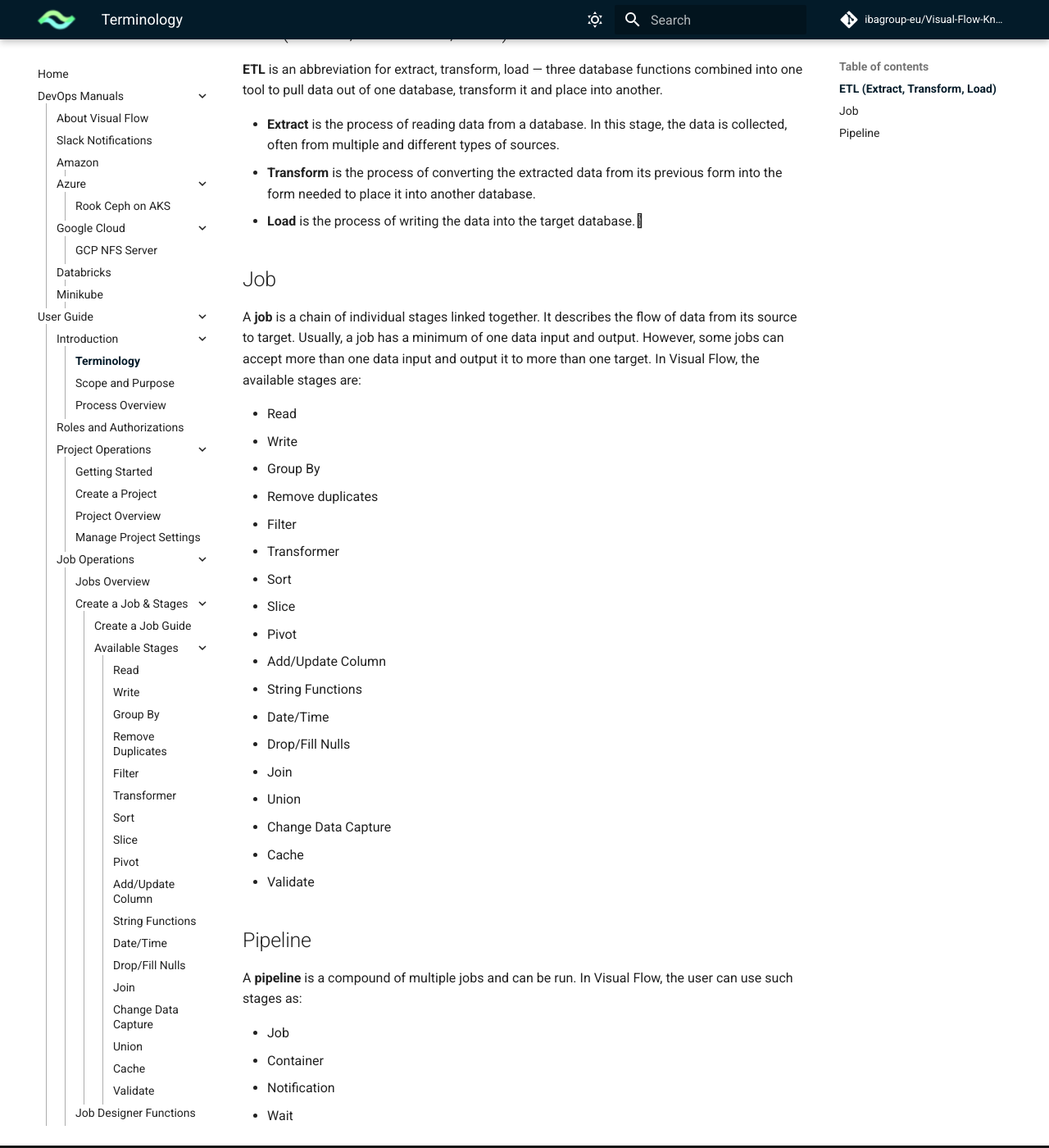
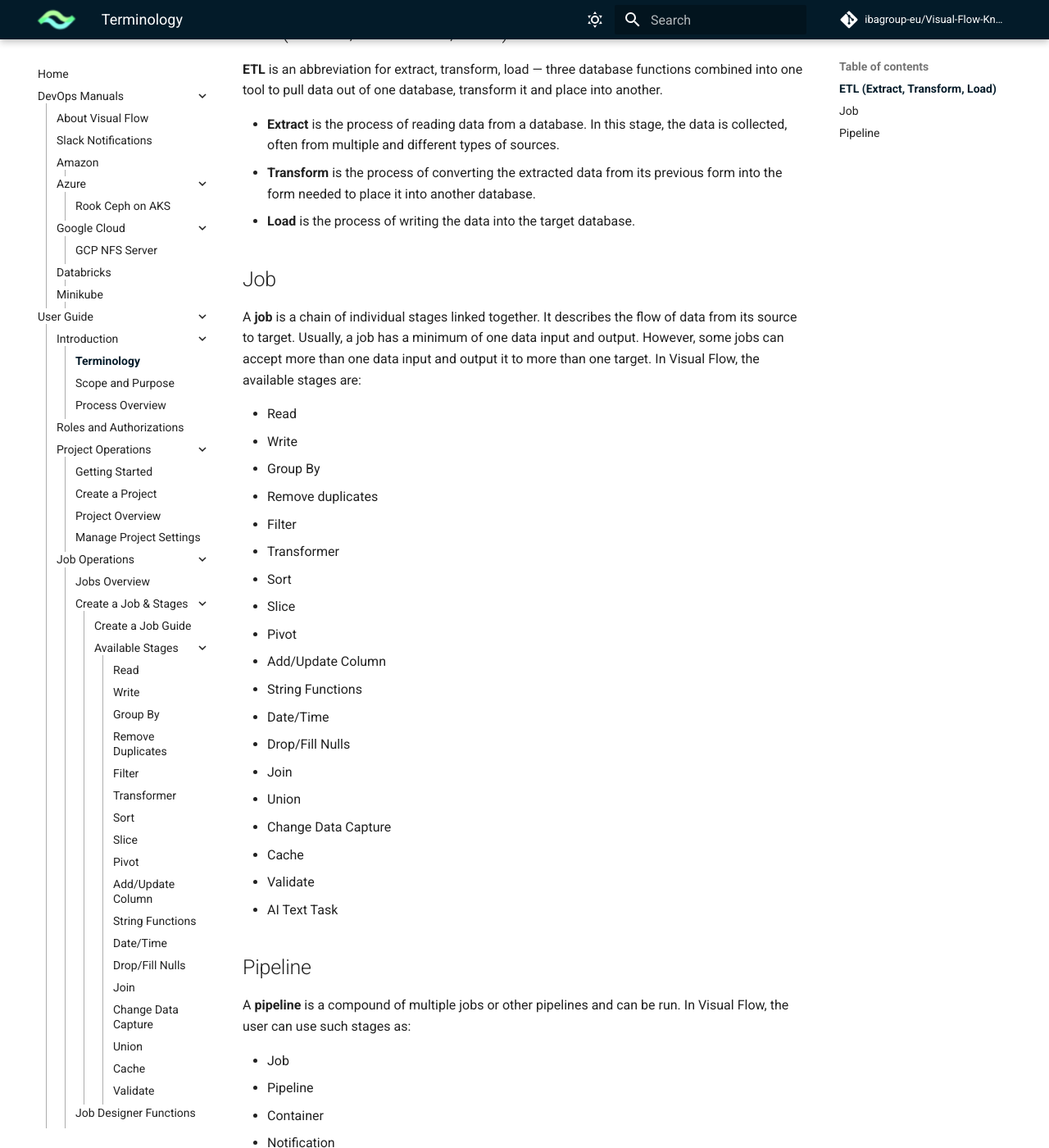
Before and after one commit to ibagroup-eu/Visual-Flow-Knowledge-Base, an MkDocs documentation site: the page built from docs/user-guide/introduction/terminology.md, in a window 1280 px wide and 1400 px high, scrolled down 199 px. Shown: the whole window at 82% size. Built offline with MkDocs 1.6.1 and Material for MkDocs 9.7.7, drawn with Linux system fonts in a browser that asks for light colours; comment, search, counter and statistics services are not loaded.

Commit message:
Update terminology.md
Formatting fixes and release 1.5.0 updates.

```diff
--- a/docs/user-guide/introduction/terminology.md
+++ b/docs/user-guide/introduction/terminology.md
@@ -6,7 +6,7 @@
 
 *   **Extract** is the process of reading data from a database. In this stage, the data is collected, often from multiple and different types of sources.
 *   **Transform** is the process of converting the extracted data from its previous form into the form needed to place it into another database.
-*   **Load** is the process of writing the data into the target database.
+*   **Load** is the process of writing the data into the target database.
 
 ## Job
 
@@ -32,12 +32,14 @@ In Visual Flow, the available stages are:
 * Change Data Capture
 * Cache
 * Validate
+* AI Text Task
 
 ## Pipeline
 
-A **pipeline** is a compound of multiple jobs and can be run. In Visual Flow, the user can use such stages as:
+A **pipeline** is a compound of multiple jobs or other pipelines and can be run. In Visual Flow, the user can use such stages as:
 
 * Job
+* Pipeline
 * Container
 * Notification
 * Wait
```
